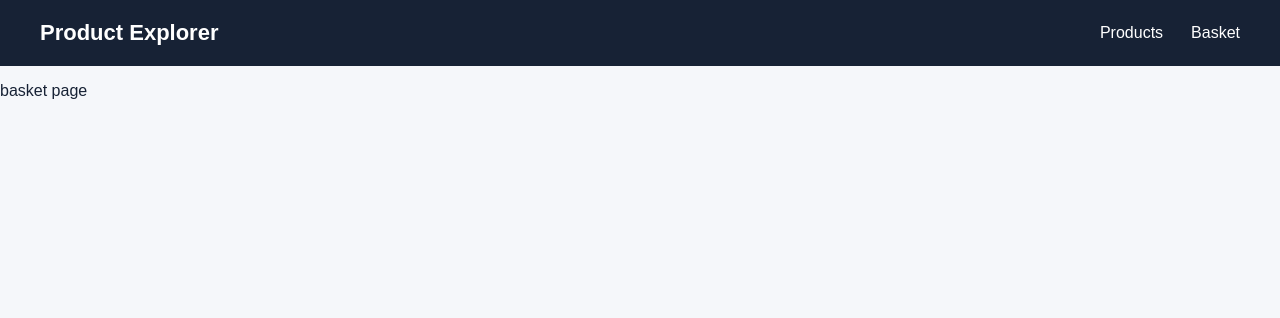
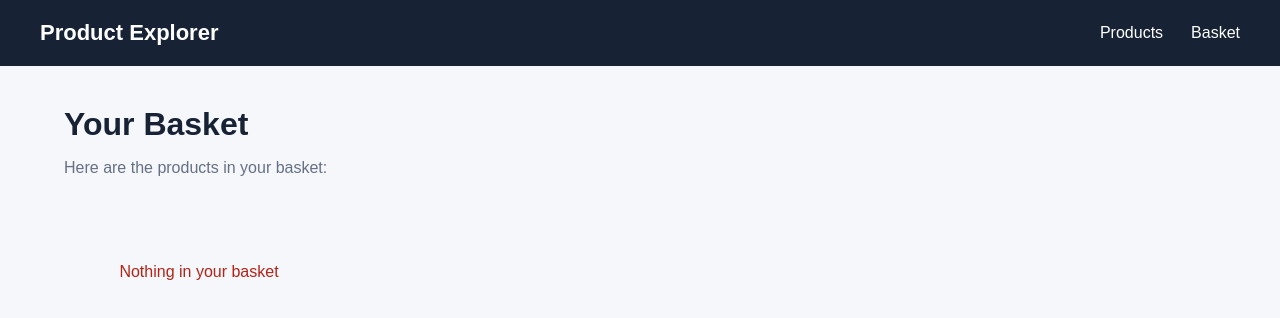
Before and after one commit to Joseph-Lee98/product-explorer, a React (Vite) app: page /basket in a window 1280 px wide. Shown: the top 318 px of the page. Built offline with nearby package versions, Linux system fonts and the light colour scheme.

Commit message:
implement functionality so that adding to basket populates the basket page

```diff
--- a/src/components/ProductCard/ProductCard.jsx
+++ b/src/components/ProductCard/ProductCard.jsx
@@ -11,6 +11,9 @@ export default function ProductCard({ id, title, price, thumbnail }) {
       {
         id,
         quantity: 1,
+        title,
+        price,
+        thumbnail,
       },
     ]);
   };
--- a/src/pages/BasketPage/BasketPage.css
+++ b/src/pages/BasketPage/BasketPage.css
@@ -0,0 +1,50 @@
+.basket-page {
+  max-width: 1200px;
+  margin: 40px auto;
+  padding: 0 24px;
+}
+
+.basket-page-title {
+  font-size: 32px;
+  margin-bottom: 8px;
+}
+
+.basket-page-description {
+  color: #667085;
+  margin-bottom: 30px;
+}
+
+.basket-grid {
+  display: grid;
+  grid-template-columns: repeat(4, minmax(0, 1fr));
+  gap: 24px;
+}
+
+.basket-empty {
+  color: #b42318;
+  text-align: center;
+  padding: 40px 20px;
+  font-size: 16px;
+}
+
+/* Tablet */
+@media (max-width: 1000px) {
+  .basket-grid {
+    grid-template-columns: repeat(3, minmax(0, 1fr));
+  }
+}
+
+/* Small tablet */
+@media (max-width: 700px) {
+  .basket-grid {
+    grid-template-columns: repeat(2, minmax(0, 1fr));
+    gap: 16px;
+  }
+}
+
+/* Mobile */
+@media (max-width: 450px) {
+  .basket-grid {
+    grid-template-columns: 1fr;
+  }
+}
--- a/src/pages/BasketPage/BasketPage.jsx
+++ b/src/pages/BasketPage/BasketPage.jsx
@@ -1,5 +1,32 @@
-import react from "react";
+import { Link } from "react-router";
+import "./BasketPage.css";
+import { useBasket } from "../../context/BasketContext";
+import ProductCard from "../../components/ProductCard/ProductCard";
+import React from "react";
 
 export default function BasketPage() {
-  return <p>basket page</p>;
+  const { basket, setBasket } = useBasket();
+  return (
+    <main className="basket-page">
+      <h1 className="basket-page-title">Your Basket</h1>
+      <p className="basket-page-description">
+        Here are the products in your basket:
+      </p>
+      <div className="basket-grid">
+        {basket.length ? (
+          basket.map((item) => (
+            <ProductCard
+              key={item.id}
+              title={item.title}
+              price={item.price}
+              thumbnail={item.thumbnail}
+              id={item.id}
+            />
+          ))
+        ) : (
+          <p className="basket-empty">Nothing in your basket</p>
+        )}
+      </div>
+    </main>
+  );
 }
```
